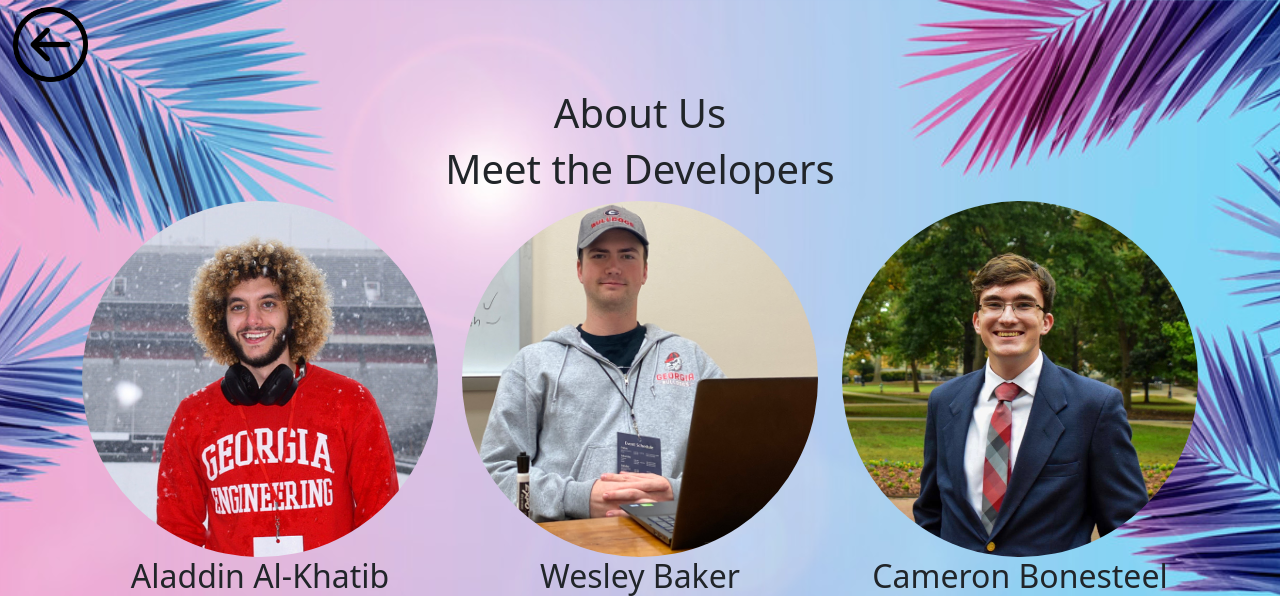
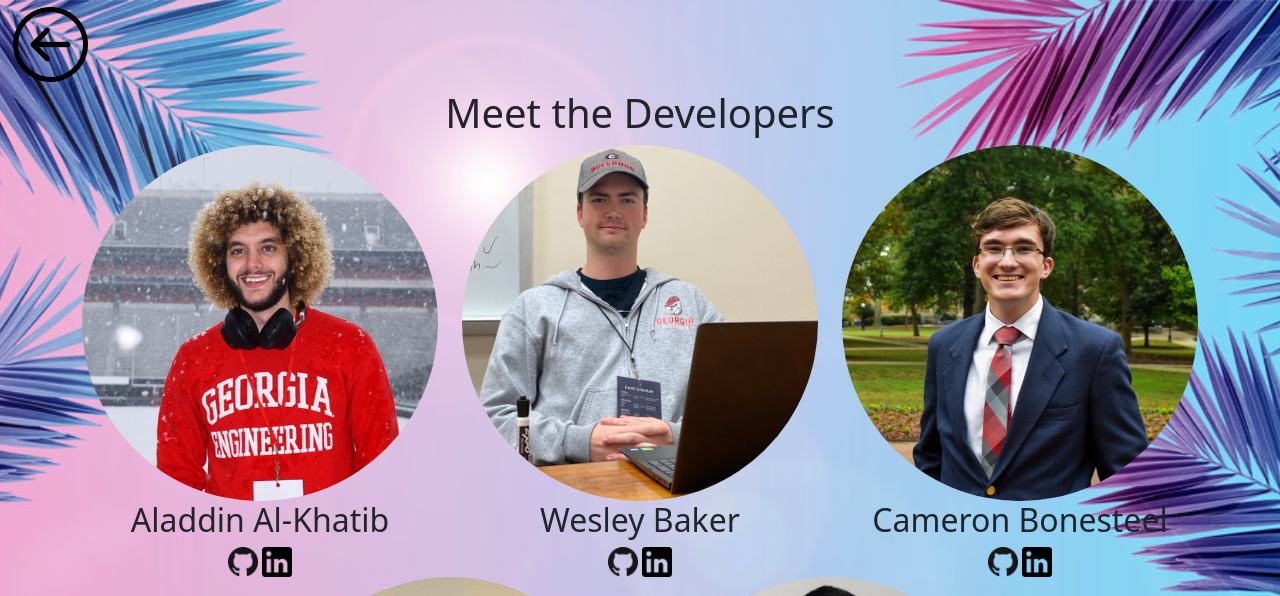
Before and after one commit to cbonesteel/tropical-bliss, a Flask app: page /aboutus in a window 1280 px wide. Shown: the top 596 px of the page. Run offline with Flask 2, Linux system fonts and the light colour scheme.

Commit message:
finished 'About Us' page

```diff
--- a/templates/aboutus.html
+++ b/templates/aboutus.html
@@ -7,9 +7,6 @@
 {% endblock %}
 
 {% block content %}
-<h1 class="text-center">About Us</h1>
-
-
 <h1 class="text-center">Meet the Developers</h1>
 <div class="container text-center">
     <div class="row">
```
